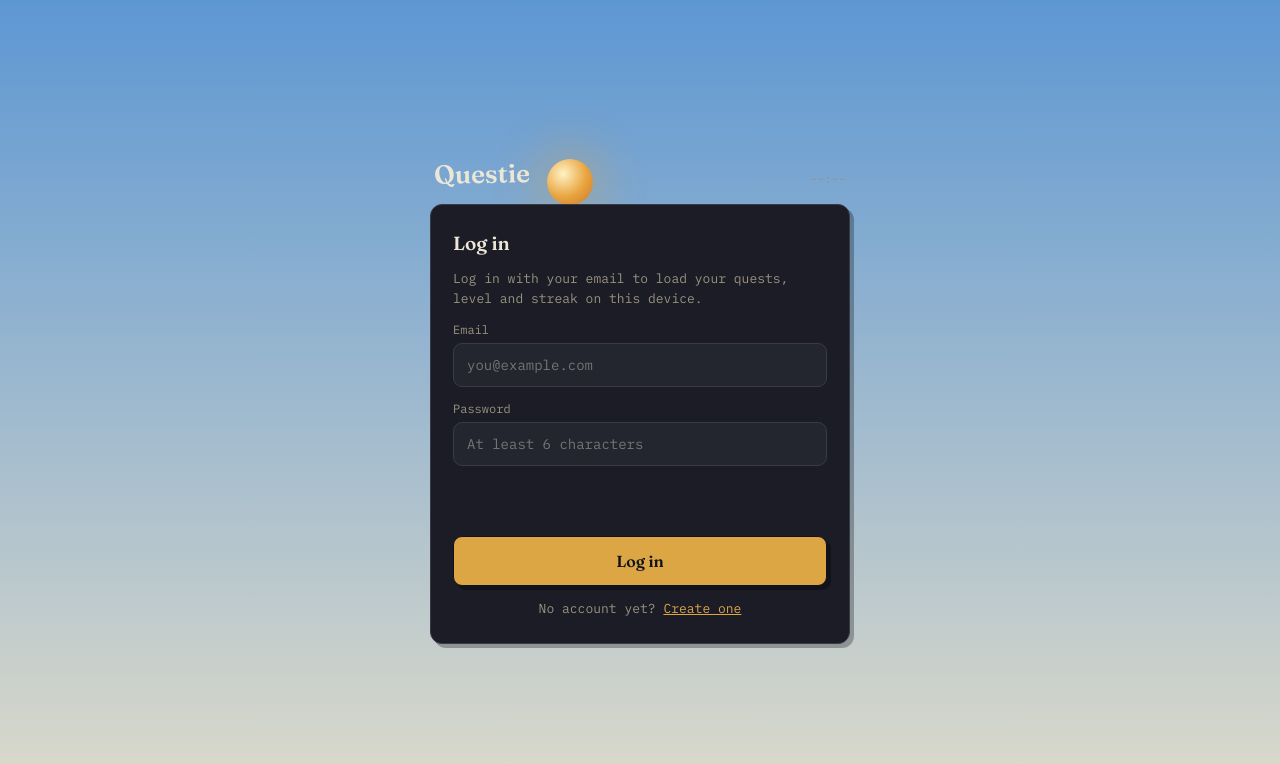
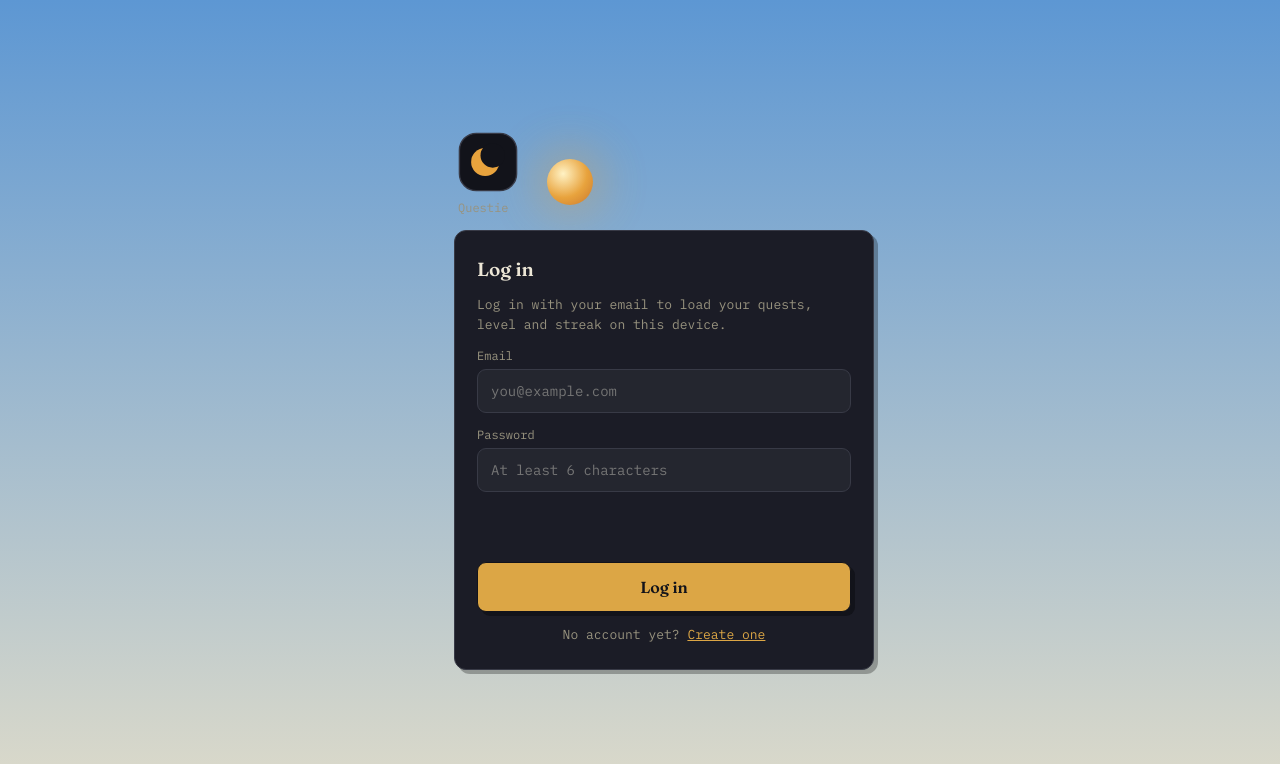
Before and after one commit to wichmannviggo-blip/wichmannviggo-blip.github.io, a plain HTML site: page index.html in a window 1280 px wide. Drawn offline with nearby package versions, Linux system fonts and the light colour scheme.

Commit message:
Add clock tag and update brand mark in index.html

```diff
--- a/index.html
+++ b/index.html
@@ -5,6 +5,7 @@
 <meta name="viewport" content="width=device-width, initial-scale=1, viewport-fit=cover">
 <title>Questie</title>
 <meta name="theme-color" content="#11131b">
+<link rel="icon" type="image/svg+xml" href="favicon.svg">
 <link rel="preconnect" href="https://fonts.googleapis.com">
 <link rel="preconnect" href="https://fonts.gstatic.com" crossorigin>
 <link href="https://fonts.googleapis.com/css2?family=Fraunces:ital,wght@0,400;0,500;0,600;0,700;1,500&family=IBM+Plex+Mono:wght@400;500;600&display=swap" rel="stylesheet">
@@ -18,11 +19,19 @@
   <div class="celestial" id="celestial"></div>
 </div>
 
+<div class="clock-tag text-outline" id="clock">--:--</div>
+
 <div class="app">
 
   <div class="wordmark">
-    <h1>Questie</h1>
-    <span id="clock">--:--</span>
+    <div class="brand-mark" role="img" aria-label="Questie">
+      <svg viewBox="0 0 64 64" xmlns="http://www.w3.org/2000/svg" focusable="false" aria-hidden="true">
+        <rect x="1.5" y="1.5" width="61" height="61" rx="18" fill="#12131a" stroke="#383a46" stroke-width="1.5"/>
+        <circle cx="29" cy="32" r="15" fill="#E8A33D"/>
+        <circle cx="37" cy="25" r="13" fill="#12131a"/>
+      </svg>
+      <span class="sr-only">Questie</span>
+    </div>
   </div>
 
   <!-- ===== LOGIN VIEW ===== -->
@@ -59,7 +68,7 @@
   <!-- ===== APP VIEW ===== -->
   <div id="appView" class="hidden">
 
-    <div class="account-row">
+    <div class="account-row text-outline">
       <span id="accountUsername"></span>
       <div class="account-links">
         <button id="leaderboardBtn" class="muted">leaderboard</button>
@@ -97,7 +106,7 @@
       <!-- content injected by JS -->
     </div>
 
-    <footer>One small quest a day.</footer>
+    <footer class="text-outline">One small quest a day.</footer>
   </div>
 
   <!-- ===== SETTINGS VIEW ===== -->
```
